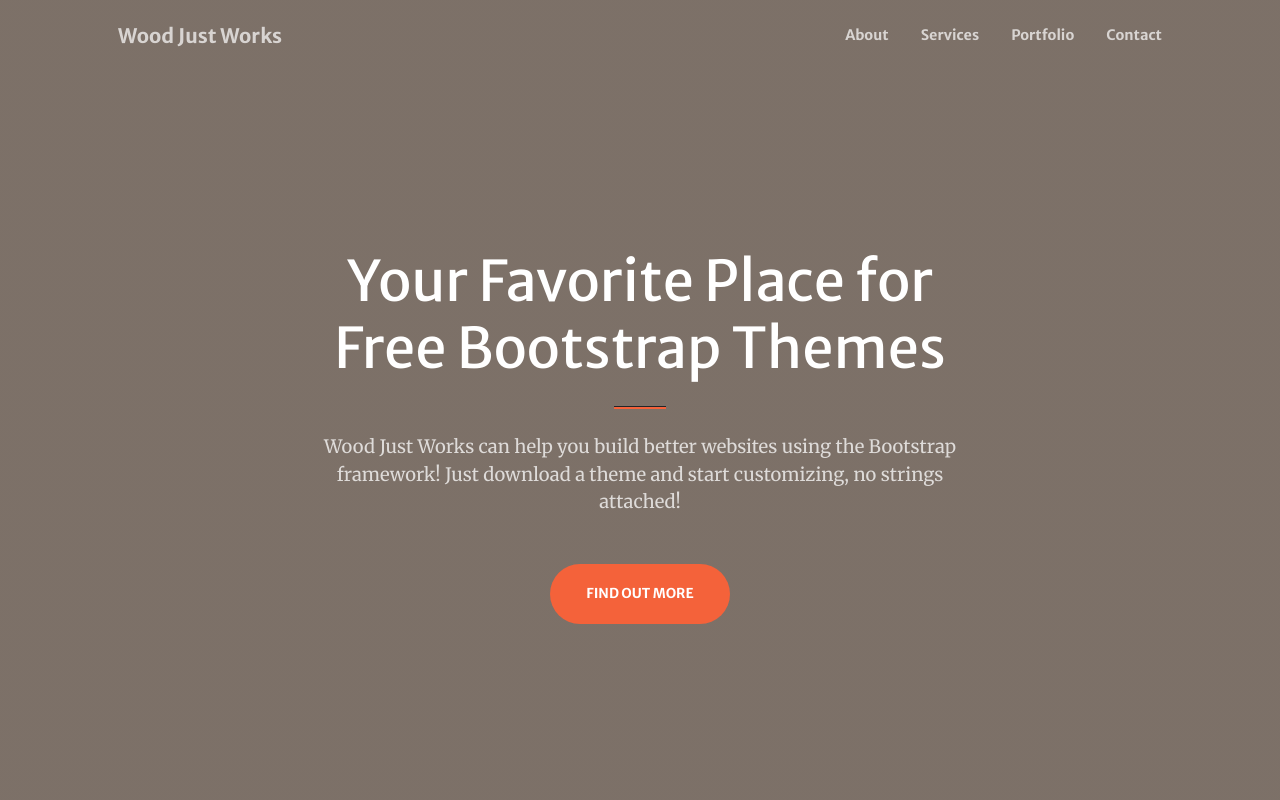
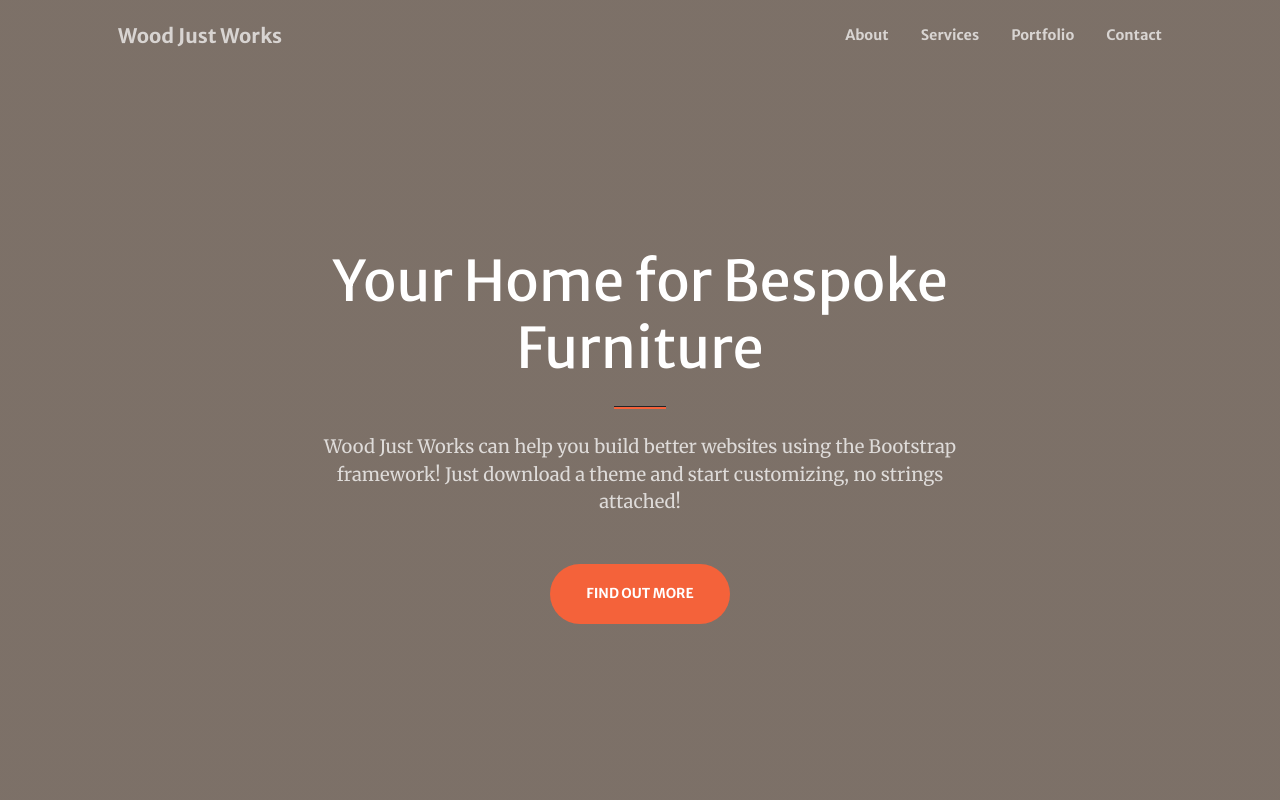
Before and after one commit to avocado565/portfolio, a plain HTML site: page index.html in a window 1280 px wide. Shown: the top 800 px of the page. Drawn offline with nearby package versions, Linux system fonts and the light colour scheme; some packages are replaced by stand-ins of ours; a script that the page names is missing.

```diff
--- a/index.html
+++ b/index.html
@@ -39,7 +39,7 @@
             <div class="container px-4 px-lg-5 h-100">
                 <div class="row gx-4 gx-lg-5 h-100 align-items-center justify-content-center text-center">
                     <div class="col-lg-8 align-self-end">
-                        <h1 class="text-white font-weight-bold">Your Favorite Place for Free Bootstrap Themes</h1>
+                        <h1 class="text-white font-weight-bold">Your Home for Bespoke Furniture</h1>
                         <hr class="divider" />
                     </div>
                     <div class="col-lg-8 align-self-baseline">
```
